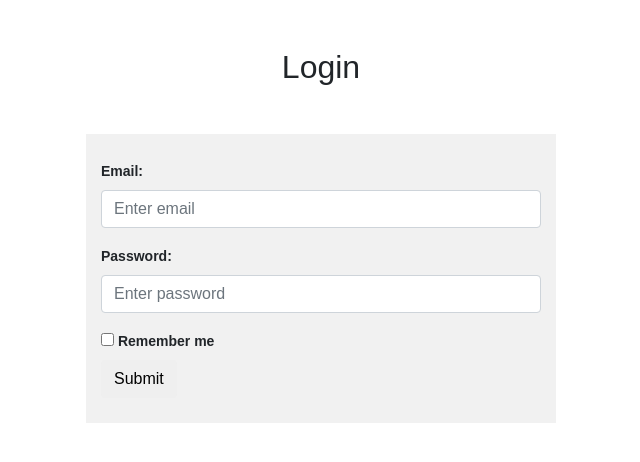
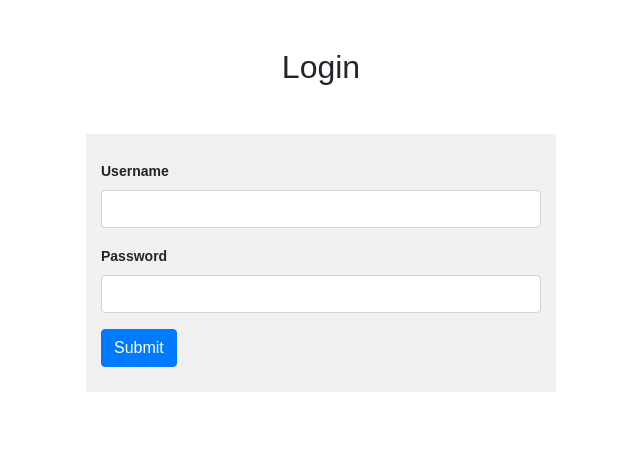
Before and after one commit to hamzakh1297/data_entry, a PHP site: page /login.php in a window 1280 px wide. Shown: the top 462 px of the page, without its empty margins (319-959 px from the left). Run offline with PHP 8.4, Linux system fonts and the light colour scheme; some libraries are stand-ins or nearby versions.

Commit message:
new form

```diff
--- a/login.php
+++ b/login.php
@@ -15,20 +15,17 @@
     <div class="form-heading text-center">
         <h2 class="mb-5">Login</h2>
     </div>
-  <form action="/action_page.php">
-    <div class="form-group">
-      <label for="email">Email:</label>
-      <input type="email" class="form-control" id="email" placeholder="Enter email" name="email">
-    </div>
-    <div class="form-group">
-      <label for="pwd">Password:</label>
-      <input type="password" class="form-control" id="pwd" placeholder="Enter password" name="pwd">
-    </div>
-    <div class="checkbox">
-      <label><input type="checkbox" name="remember"> Remember me</label>
-    </div>
-    <button type="submit" class="btn btn-default">Submit</button>
-  </form>
+    <form>
+        <div class="form-group">
+            <label for="user">Username</label>
+            <input type="text" id="user" class="form-control">
+        </div>
+        <div class="form-group">
+            <label for="user">Password</label>
+            <input type="password" id="password" class="form-control">
+        </div>
+        <a href="#" class="btn btn-primary">Submit</a>
+    </form>
 </div>
 
 </body>
```
